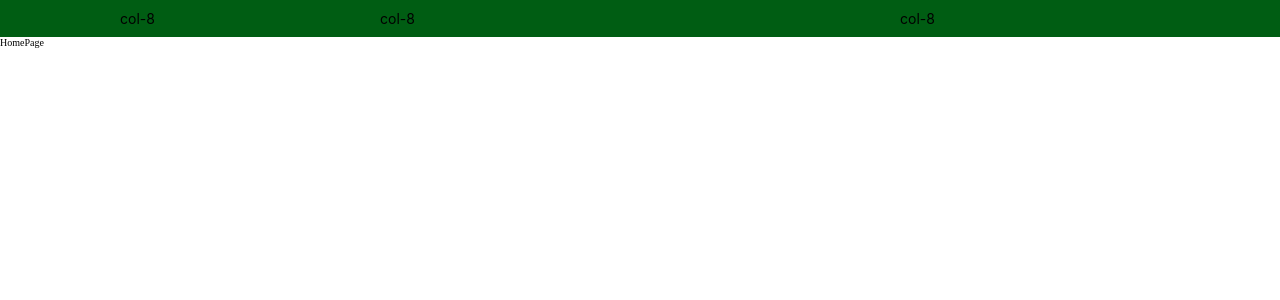
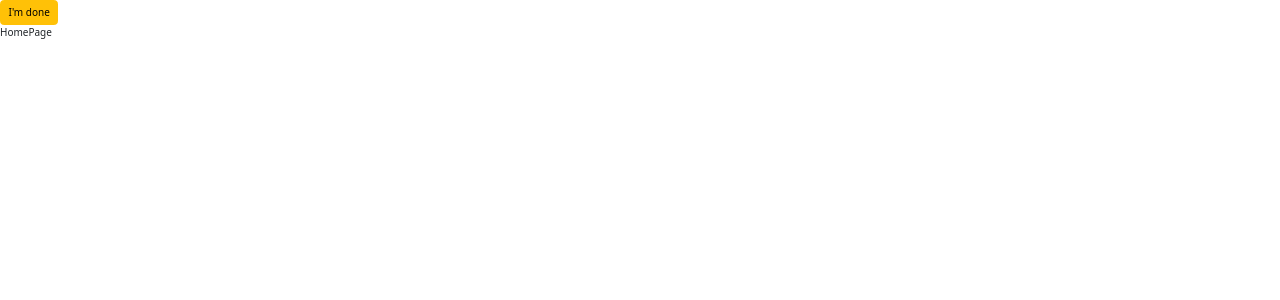
Before and after one commit to tamnhu11204/bookish-web, a React (Create React App) app: page / in a window 1280 px wide. Shown: the top 300 px of the page. Built offline with nearby package versions, Linux system fonts and the light colour scheme.

Commit message:
add header 2

```diff
--- a/package.json
+++ b/package.json
@@ -8,6 +8,7 @@
     "@testing-library/react": "^13.4.0",
     "@testing-library/user-event": "^13.5.0",
     "antd": "^5.21.5",
+    "bootstrap": "^5.3.3",
     "react": "^18.3.1",
     "react-dom": "^18.3.1",
     "react-redux": "^9.1.2",
--- a/src/App.js
+++ b/src/App.js
@@ -2,7 +2,7 @@ import React, { Fragment } from 'react'
 import {BrowserRouter as Router, Routes, Route} from 'react-router-dom'
 import { routes } from './routes'
 import DefaultComponent from './components/DefaultComponent/DefaultComponent'
-
+import "./../node_modules/bootstrap/dist/css/bootstrap.min.css"
  function App() {
   return (
     <div>
--- a/src/components/HeaderComponent/HeaderComponent.jsx
+++ b/src/components/HeaderComponent/HeaderComponent.jsx
@@ -1,15 +1,10 @@
 import React from 'react'
-import {Col, Row} from 'antd'
-import { WrapperHeader } from './style'
+
 
 const HeaderComponent = () => {
   return (
     <div>
-     <WrapperHeader>
-      <Col span={6}>col-8</Col>
-      <Col span={12}>col-8</Col>
-      <Col span={6}>col-8</Col>
-    </WrapperHeader>
+     <button className='btn btn-warning '>I'm done</button>
     </div>
   )
 }
```
Also changed, not shown: 1 other file (tests, documents, lock files or other folders).
